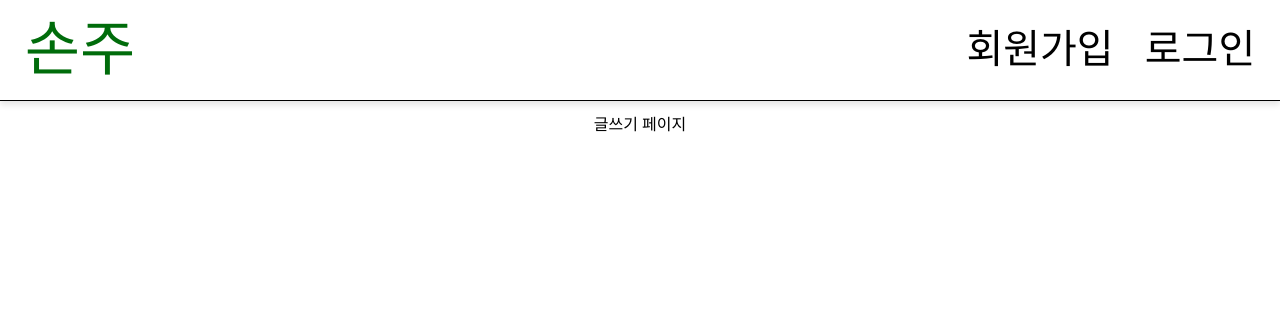
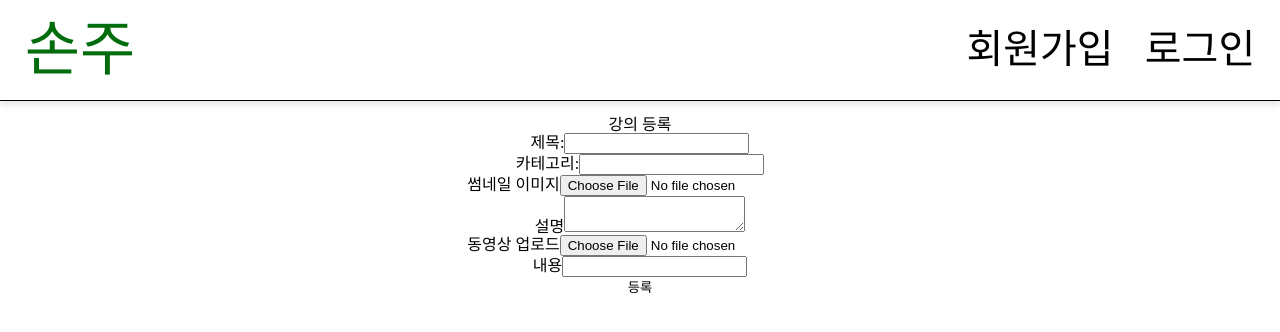
Before and after one commit to Likelion-Kwangwoon/2023Hackathon_2_FE, a React (Create React App) app in the folder gc_fe/: page /posting in a window 1280 px wide. Shown: the top 332 px of the page. Built offline with nearby package versions, Linux system fonts and the light colour scheme; a web font is replaced by a local one.

Commit message:
feat: postingPage

```diff
--- a/gc_fe/src/api/api.js
+++ b/gc_fe/src/api/api.js
@@ -7,6 +7,13 @@ const instanceUtil = axios.create({
   baseURL,
   headers: {
     "Content-type": "application/json",
+  },
+});
+
+const instanceMultipart = axios.create({
+  baseURL,
+  headers: {
+    'Content-Type': 'multipart/form-data',
   },
 });
 
@@ -73,3 +80,14 @@ export const getAllLecture = async () => {
     return "error";
   }
 };
+
+export const lectureUpload = async(data) => {
+  try {
+    const response = await instanceMultipart.post(`/app/video/upload`, data);
+
+    return response.data;
+  } catch (error) {
+    console.error(error);
+    return error;
+  }
+}
--- a/gc_fe/src/pages/postingPage/index.jsx
+++ b/gc_fe/src/pages/postingPage/index.jsx
@@ -1,9 +1,164 @@
-import React from 'react';
+import React, { useState } from 'react';
+import { useForm } from 'react-hook-form';
+import { yupResolver } from '@hookform/resolvers/yup';
+import * as yup from 'yup';
+import axios from 'axios';
+
 import * as S from './style';
+
+
+
 export default function PostingPage() {
-  return(
+  const [videoPreview, setVideoPreview] = useState(null);
+  const [imagePreview, setImagePreview] = useState(null);
+  const formSchema = yup.object().shape({
+    title: yup
+      .string()
+      .required('제목을 입력해주세요.'),
+    category: yup
+      .string()
+      .required('카테고리를 선택해주세요.'),
+    imageFile: yup
+      .mixed()
+      .required('썸네일 이미지를 선택해주세요.')
+      .test('fileSize', '이미지 파일이 너무 큽니다.', (value) => {
+        if (!value) return true; // 이미지 파일이 없는 경우는 통과
+        console.log(String(value[0].size))
+        // 이미지 파일의 크기를 제한 (5MB 이하)
+        return value[0].size <= 100 * 1024 * 1024; // 5MB
+      }),
+    description: yup
+      .string()
+      .required('간단한 설명을 입력해주세요.'),
+    videoFile: yup
+      .mixed()
+      .required('동영상 파일을 선택해주세요.')
+      .test('fileSize', '동영상 파일이 너무 큽니다.', (value) => {
+        if (!value) return true; // 동영상 파일이 없는 경우는 통과
+
+        // 동영상 파일의 크기를 제한 (100MB 이하)
+        //return value[0].size <= 100 * 1024 * 1024; // 100MB
+      }),
+    content: yup
+      .string()
+      .required('내용을 입력해주세요.'),
+  });
+  const {
+    register,
+    handleSubmit,
+    setError,
+    formState: {errors}
+  } = useForm({
+    mode: 'onSubmit',
+    resolver: yupResolver(formSchema),
+  });
+
+
+
+  const onSubmit = async (data) => {
+    const formData = new FormData();
+    formData.append('title', data.title);
+    formData.append('category', data.category);
+    formData.append('imageFile', data.imageFile[0]);
+    formData.append('description', data.description);
+    formData.append('videoFile', data.videoFile[0]);
+    formData.append('content', data.content);
+
+    try {
+      const response = await axios.post('/api/upload', formData, {
+        headers: {
+          'Content-Type': 'multipart/form-data',
+        },
+      });
+      console.log('Video uploaded:', response.data);
+    } catch (error) {
+      console.error('Error uploading video:', error);
+      setError('uploadError', {
+        type: 'manual',
+        message: '동영상 업로드 중 오류가 발생했습니다.',
+      });
+    }
+  };
+
+  const handleVideoFileChange = (e) => {
+    const selectedFile = e.target.files[0];
+
+    if (selectedFile) {
+      const videoObjectUrl = URL.createObjectURL(selectedFile);
+      setVideoPreview(videoObjectUrl);
+    }
+  };
+  const handleImageFileChange = async(e) => {
+    const selectedFile = e.target.files[0];
+    console.log("selectedFile")
+    if (selectedFile) {
+      const ImageObjectUrl = URL.createObjectURL(selectedFile);
+      setImagePreview(ImageObjectUrl);
+    }
+  };
+
+  return (
     <div>
-      글쓰기 페이지
-    </ div>
+      <h2>강의 등록</h2>
+      <form onSubmit={handleSubmit(onSubmit)}>
+        <div>
+          <label>제목:</label>
+          <input type="text" name="title" {...register('title')} />
+          {errors.title && <p>{errors.title.message}</p>}
+        </div>
+        <div>
+          <label>카테고리:</label>
+          <input type="text" name="category" {...register('category')} />
+          {errors.category && <p>{errors.category.message}</p>}
+        </div>
+        <div>
+          <label>썸네일 이미지</label>
+          <input
+            type="file"
+            name="imageFile"
+            accept="image/*"
+            onChange={handleImageFileChange}
+            {...register('imageFile')}
+          />
+          {errors.imageFile && <p>{errors.imageFile.message}</p>}
+        </div>
+        {imagePreview && (
+          <div>
+            <img src={imagePreview} width="300" alt='Thumbnail' />
+          </div>
+        )}
+        <div>
+          <label>설명</label>
+          <textarea name="description" {...register('description')} />
+          {errors.description && <p>{errors.description.message}</p>}
+        </div>
+        <div>
+          <label>동영상 업로드</label>
+          <input
+            type="file"
+            name="videoFile"
+            accept="video/*"
+            onChange={handleVideoFileChange}
+            {...register('videoFile')}
+          />
+          {errors.videoFile && <p>{errors.videoFile.message}</p>}
+        </div>
+        {videoPreview && (
+          <div>
+            <label>미리보기</label>
+            <video width="300" controls>
+              <source src={videoPreview} type="video/mp4" />
+            </video>
+          </div>
+        )}
+        <div>
+          <label>내용</label>
+          <input type="text" name="content" {...register('content')} />
+          {errors.content && <p>{errors.content.message}</p>}
+        </div>
+        <button type="submit">등록</button>
+        {errors.uploadError && <p>{errors.uploadError.message}</p>}
+      </form>
+    </div>
   );
 }
--- a/gc_fe/src/pages/postingPage/style.js
+++ b/gc_fe/src/pages/postingPage/style.js
@@ -1 +1,5 @@
 import styled from 'styled-components';
+
+export const PostWrapper = styled.section`
+  display: flex;
+`
```
